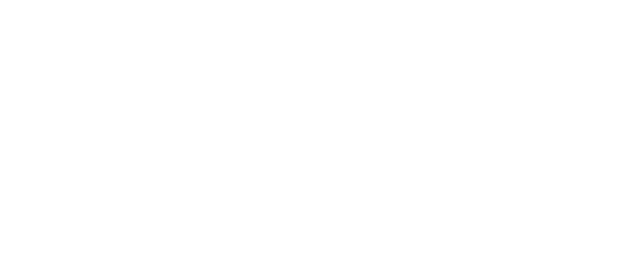
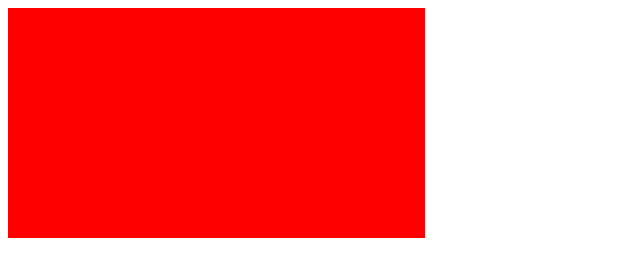
Before and after one commit to ayachi-code/display-kleur-changer, a website: page public/index.html in a window 1280 px wide. Shown: the whole page, without its empty margins (0-640 px from the left). Drawn offline with Linux system fonts and the light colour scheme.

Commit message:
Eerste div kleur

```diff
--- a/public/index.css
+++ b/public/index.css
@@ -0,0 +1,13 @@
+.kleur-bank {
+	width: 100%;
+	height: 230px;
+
+
+}
+.kleur-rood {
+	width: 33%;
+	height: 100%;
+	background-color: red;
+
+
+}
--- a/public/index.html
+++ b/public/index.html
@@ -13,7 +13,12 @@
 
 
 <div class="kleur-bank">
-
+	<div class="kleur-rood">
+	</div>
+		<div class="kleur-groen">
+		</div>
+			<div class="kleur-blauw">
+			</div>
 
 
 
```
